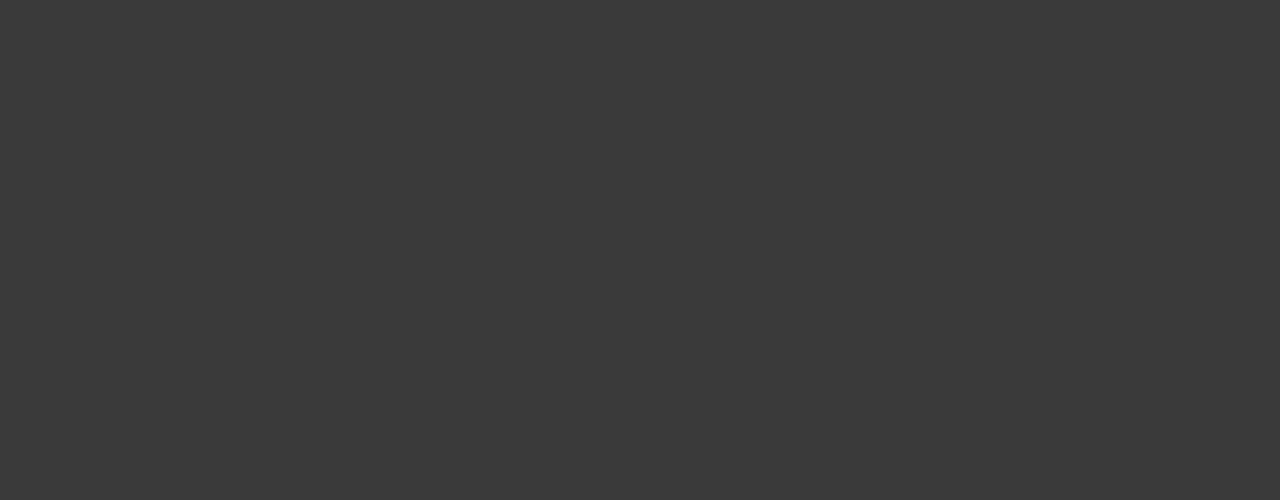
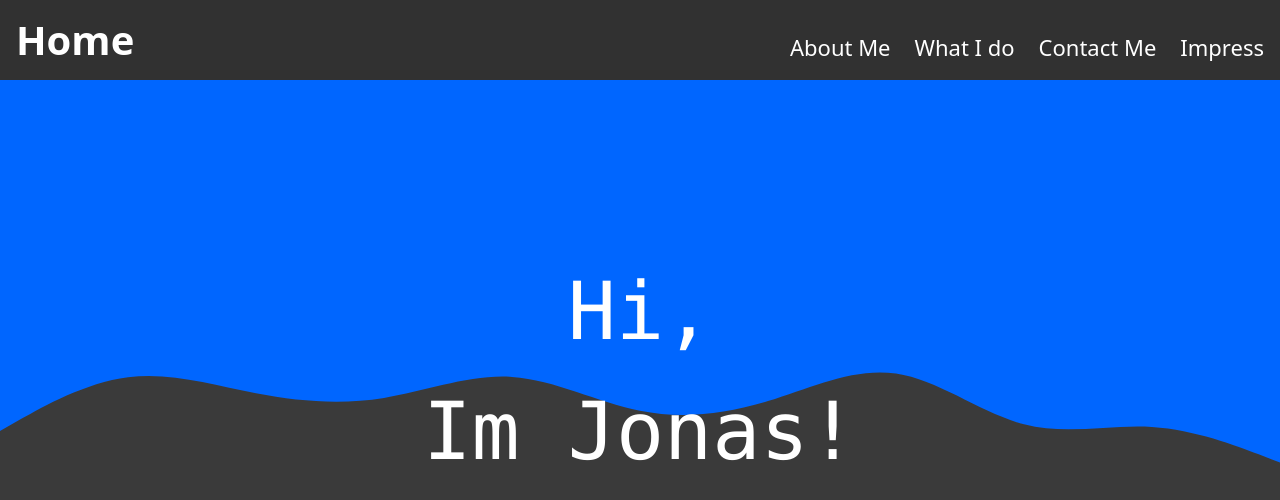
Before and after one commit to JonasPfeifer05/portfolio-page, a Vue app: page / in a window 1280 px wide. Shown: the top 500 px of the page. Built offline with nearby package versions, Linux system fonts and the light colour scheme.

Commit message:
added greeting page + wave svg

```diff
--- a/src/App.vue
+++ b/src/App.vue
@@ -1,13 +1,18 @@
 <template>
   <div
     id="main"
-    class="vw-100 vh-100"
+    class="vw-100"
     :class="theme.bgPrimary()"
-  />
+  >
+    <menubar />
+    <greeting />
+  </div>
 </template>
 
 <script setup>
 import {theme} from "@/store/theme";
+import Menubar from "@/components/Menubar.vue";
+import Greeting from "@/components/Greeting.vue";
 </script>
 
 <style scoped lang="scss">
--- a/src/assets/style.scss
+++ b/src/assets/style.scss
@@ -9,6 +9,9 @@
 $textColorDark: #FFFFFF;
 $textColorLight: #000000;
 
+$menubarHeight: 80px;
+$pageSize: calc(100vh - $menubarHeight);
+
 body {
   padding: 0;
   margin: 0;
@@ -17,25 +20,25 @@
 }
 
 .bgPrimaryDark {
-  background: $bgPrimaryDark;
+  background: $bgPrimaryDark !important;
 }
 
 .bgPrimaryLight {
-  background: $bgPrimaryLight;
+  background: $bgPrimaryLight !important;
 }
 
 .bgSecondaryDark {
-  background: $bgSecondaryDark;
+  background: $bgSecondaryDark !important;
 }
 
 .bgSecondaryLight {
-  background: $bgSecondaryLight;
+  background: $bgSecondaryLight !important;
 }
 
 .textColorDark {
-  color: $textColorDark;
+  color: $textColorDark !important;
 }
 
 .textColorLight {
-  color: $textColorLight;
+  color: $textColorLight !important;
 }
--- /dev/null
+++ b/src/components/Greeting.vue
@@ -0,0 +1,36 @@
+<template>
+  <div
+    id="content"
+    class="vw-100 d-flex align-items-center justify-content-center"
+  >
+    <pre
+      id="greeting"
+      class="text-center"
+      :class="theme.textColor()"
+    >
+Hi,
+Im Jonas!
+    </pre>
+  </div>
+</template>
+
+<script setup>
+
+import {theme} from "@/store/theme";
+</script>
+
+
+<style scoped lang="scss">
+@import "@/assets/style";
+
+#content {
+  height: $pageSize;
+
+  background: url("@/assets/wave-haikei.svg#svgView(preserveAspectRatio(none))") center center no-repeat;
+  background-size: 100% 100%;
+}
+
+#greeting {
+  font-size: 10vh;
+}
+</style>
--- /dev/null
+++ b/src/components/Menubar.vue
@@ -0,0 +1,77 @@
+<template>
+  <div
+    id="menubar"
+    class="w-100 sticky-top d-flex justify-content-between p-3"
+    :class="theme.bgSecondary()"
+  >
+    <div
+      id="home"
+      class="d-flex align-items-center"
+      :class="theme.textColor()"
+    >
+      Home
+    </div>
+    <div
+      id="sections"
+      class="d-flex justify-content-between align-items-end gap-4"
+    >
+      <div
+        class="section"
+        :class="theme.textColor()"
+      >
+        About Me
+      </div>
+      <div
+        class="section"
+        :class="theme.textColor()"
+      >
+        What I do
+      </div>
+      <div
+        class="section"
+        :class="theme.textColor()"
+      >
+        Contact Me
+      </div>
+      <div
+        class="section"
+        :class="theme.textColor()"
+      >
+        Impress
+      </div>
+    </div>
+  </div>
+</template>
+
+<script setup>
+import {theme} from "@/store/theme";
+</script>
+
+<style scoped lang="scss">
+@import "@/assets/style";
+#menubar {
+  height: $menubarHeight;
+}
+
+#home {
+  font-size: 40px;
+
+  font-weight: bold;
+
+  cursor: pointer;
+
+  &:hover {
+    text-decoration: underline;
+  }
+}
+
+.section {
+  font-size: 22px;
+
+  cursor: pointer;
+
+  &:hover {
+    text-decoration: underline;
+  }
+}
+</style>
```
Also changed, not shown: src/assets/wave-background.svg (added), src/assets/wave-haikei.svg (added).
